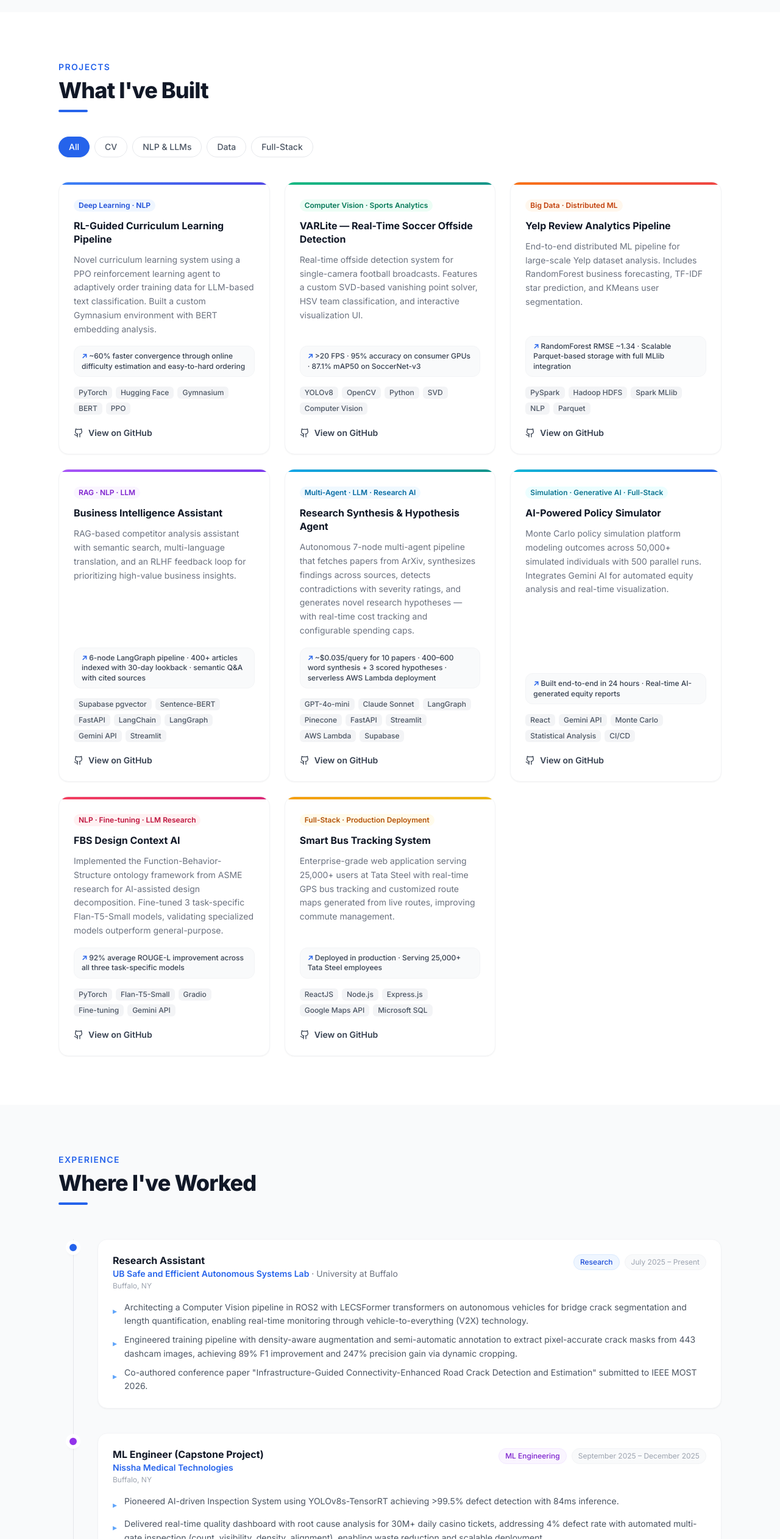
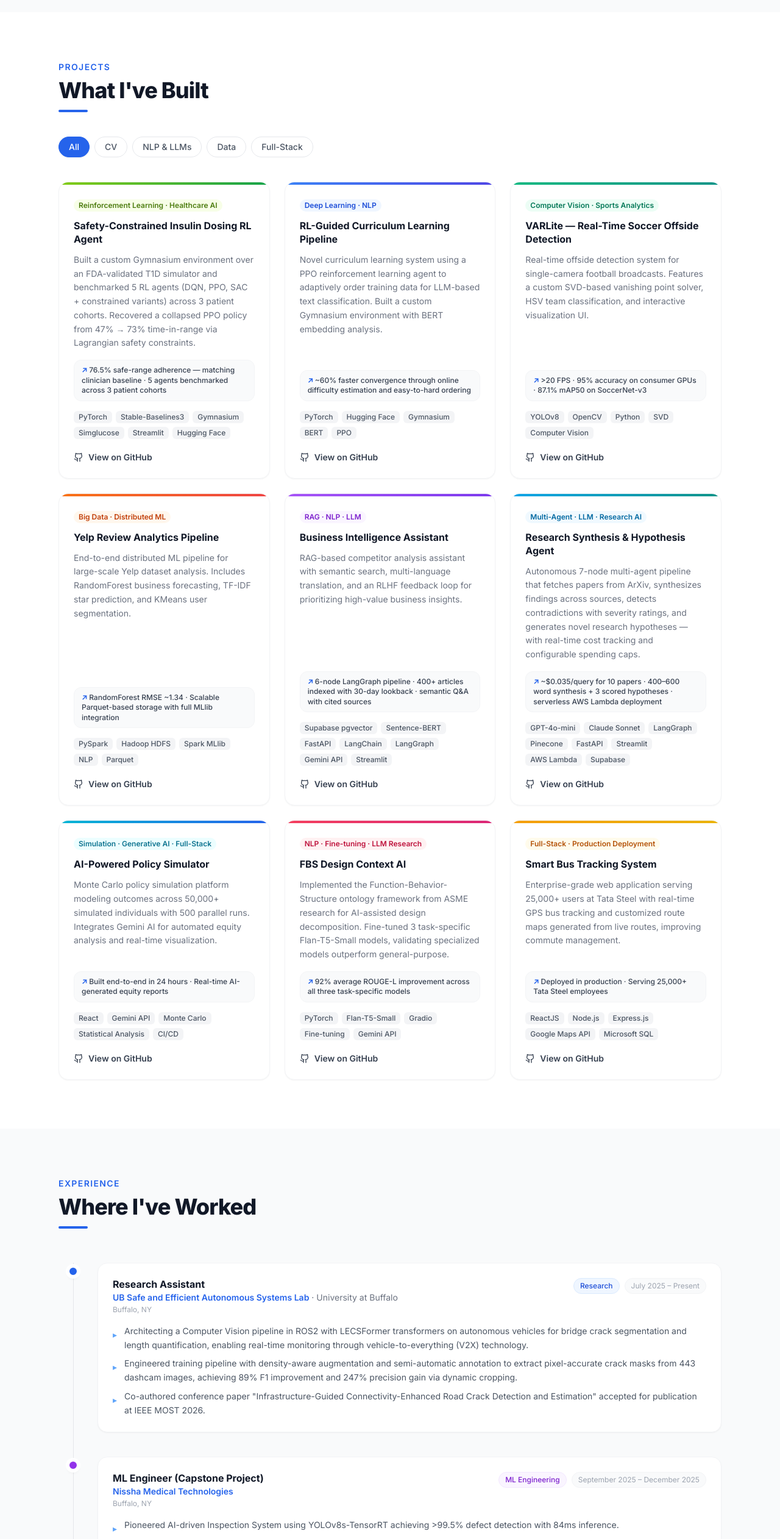
Before and after one commit to swarat17/swarat17.github.io, a Next.js app: page / in a window 1280 px wide. Shown: the part 1520-4044 px from the top of the page at 61% size. Built offline with nearby package versions, Linux system fonts and the light colour scheme.

Commit message:
rl agent project added

```diff
--- a/src/components/Experience.js
+++ b/src/components/Experience.js
@@ -13,7 +13,7 @@ const experiences = [
     bullets: [
       'Architecting a Computer Vision pipeline in ROS2 with LECSFormer transformers on autonomous vehicles for bridge crack segmentation and length quantification, enabling real-time monitoring through vehicle-to-everything (V2X) technology.',
       'Engineered training pipeline with density-aware augmentation and semi-automatic annotation to extract pixel-accurate crack masks from 443 dashcam images, achieving 89% F1 improvement and 247% precision gain via dynamic cropping.',
-      'Co-authored conference paper "Infrastructure-Guided Connectivity-Enhanced Road Crack Detection and Estimation" submitted to IEEE MOST 2026.',
+      'Co-authored conference paper "Infrastructure-Guided Connectivity-Enhanced Road Crack Detection and Estimation" accepted for publication at IEEE MOST 2026.',
     ],
   },
   {
--- a/src/components/Projects.js
+++ b/src/components/Projects.js
@@ -6,6 +6,18 @@ import { Github, ExternalLink } from 'lucide-react'
 const filters = ['All', 'CV', 'NLP & LLMs', 'Data', 'Full-Stack']
 
 const projects = [
+  {
+    title: 'Safety-Constrained Insulin Dosing RL Agent',
+    subtitle: 'Reinforcement Learning · Healthcare AI',
+    filter: 'NLP & LLMs',
+    description:
+      'Built a custom Gymnasium environment over an FDA-validated T1D simulator and benchmarked 5 RL agents (DQN, PPO, SAC + constrained variants) across 3 patient cohorts. Recovered a collapsed PPO policy from 47% → 73% time-in-range via Lagrangian safety constraints.',
+    metric: '76.5% safe-range adherence — matching clinician baseline · 5 agents benchmarked across 3 patient cohorts',
+    tech: ['PyTorch', 'Stable-Baselines3', 'Gymnasium', 'Simglucose', 'Streamlit', 'Hugging Face'],
+    github: 'https://github.com/swarat17/insulin-rl-agent',
+    accent: 'from-lime-500 to-green-600',
+    accentLight: 'bg-lime-50 text-lime-700 dark:bg-lime-950/50 dark:text-lime-300',
+  },
   {
     title: 'RL-Guided Curriculum Learning Pipeline',
     subtitle: 'Deep Learning · NLP',
```
